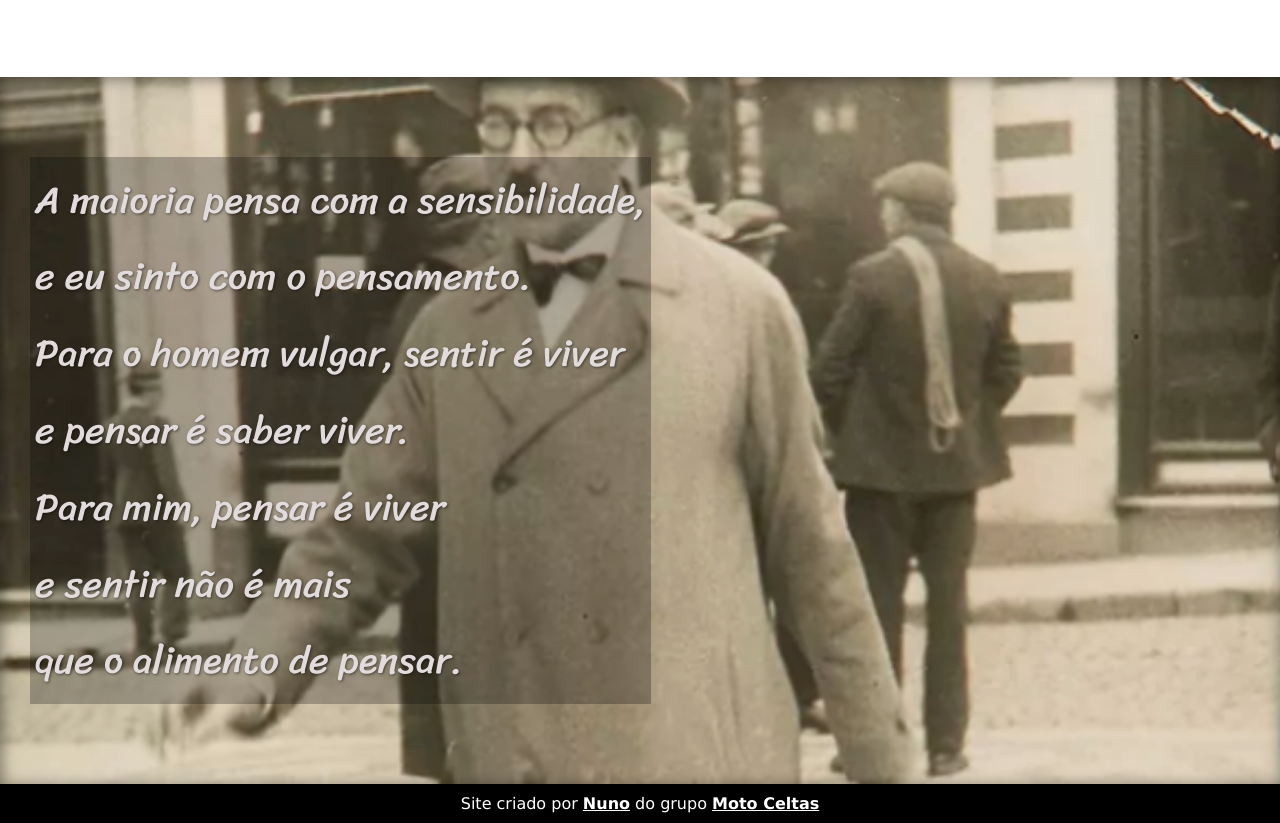
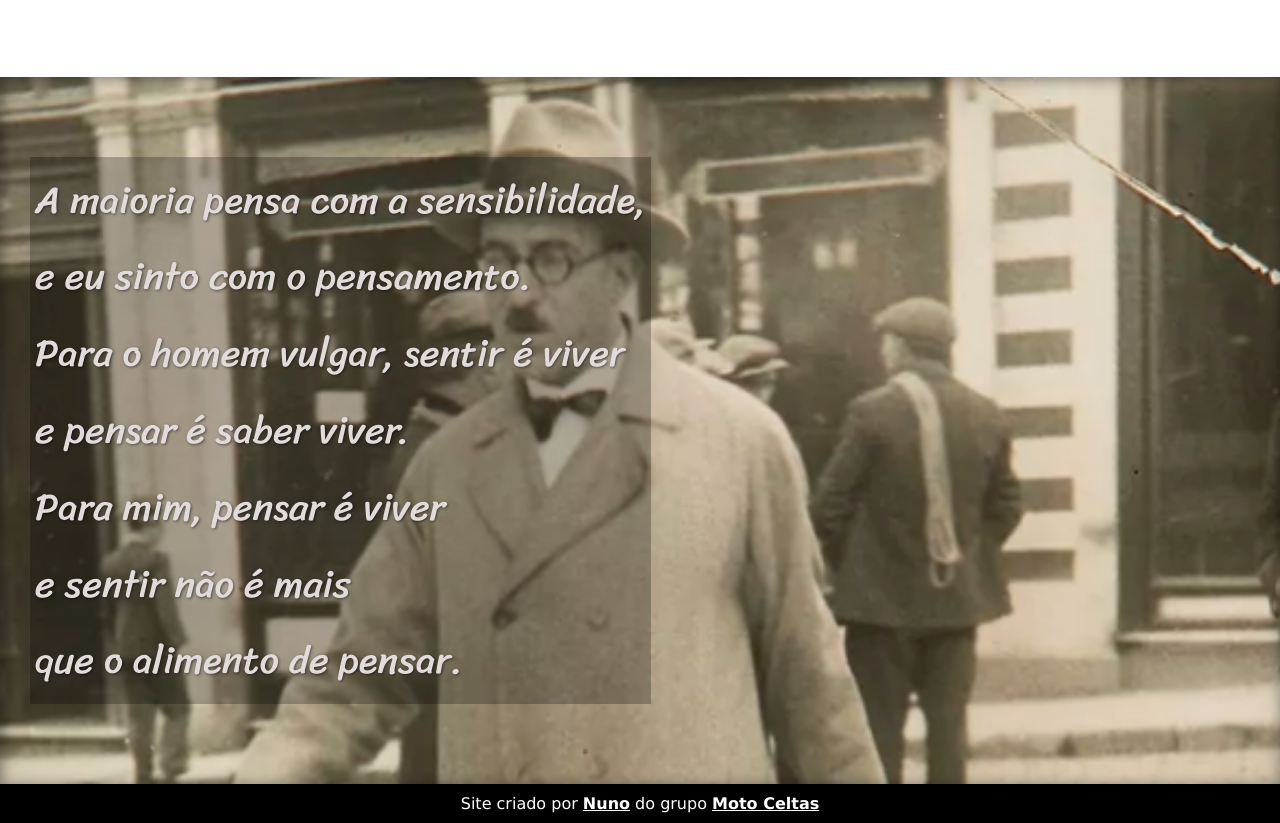
Before and after one commit to camposnuno/Projeto-Cordel, a plain HTML site: page index.html in a window 1280 px wide. Shown: the part 4104-4927 px from the top of the page. Drawn offline with Linux system fonts and the light colour scheme.

Commit message:
Centrar img03

```diff
--- a/estilo/style.css
+++ b/estilo/style.css
@@ -102,7 +102,8 @@ section#img02 {
 }
 section#img03 {
     background-image: url(../imagens/FerndoPessoa.png);
-    background-size: 100%;
+    background-position: top center;
+
 }
 
 
```
